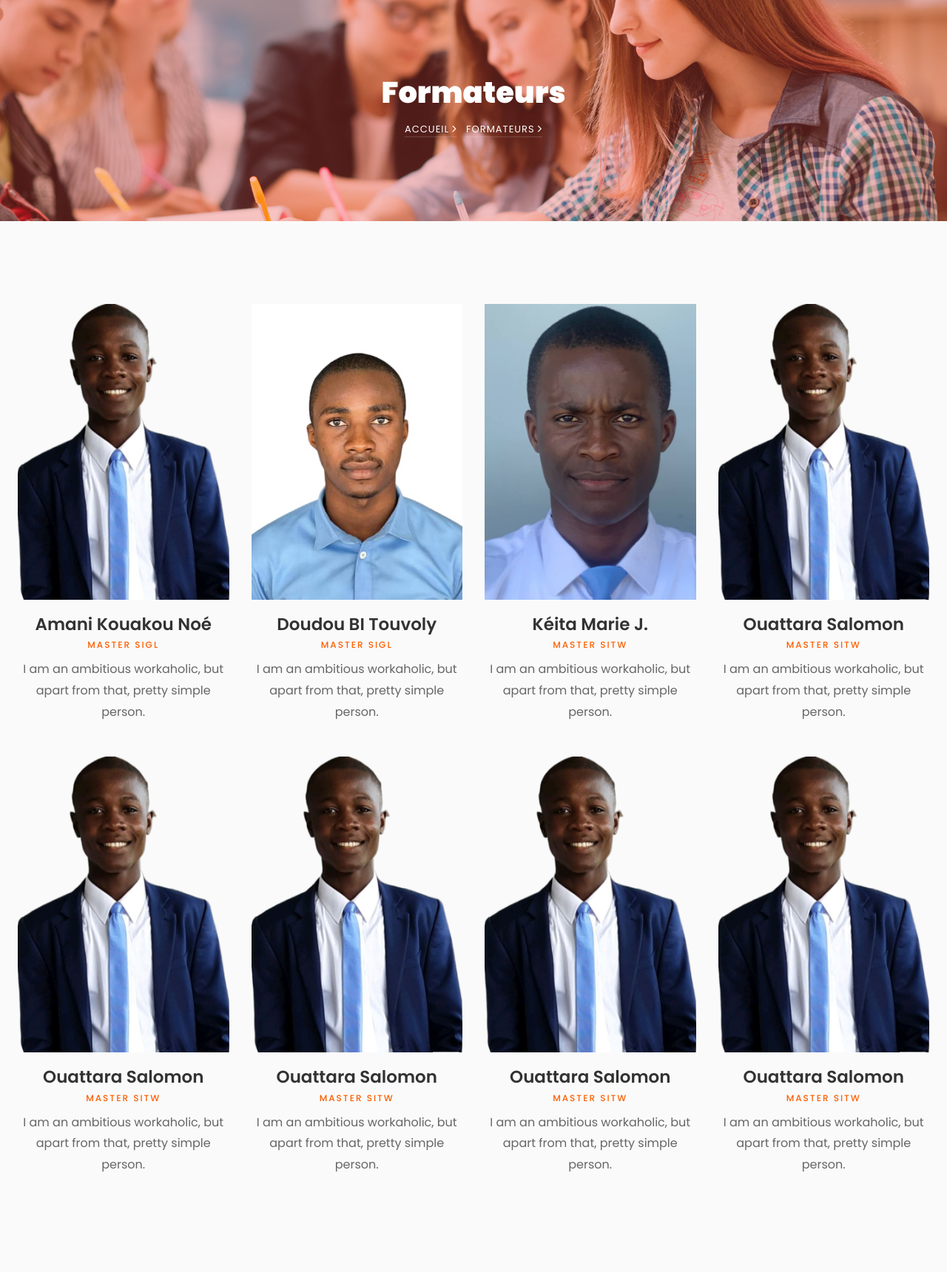
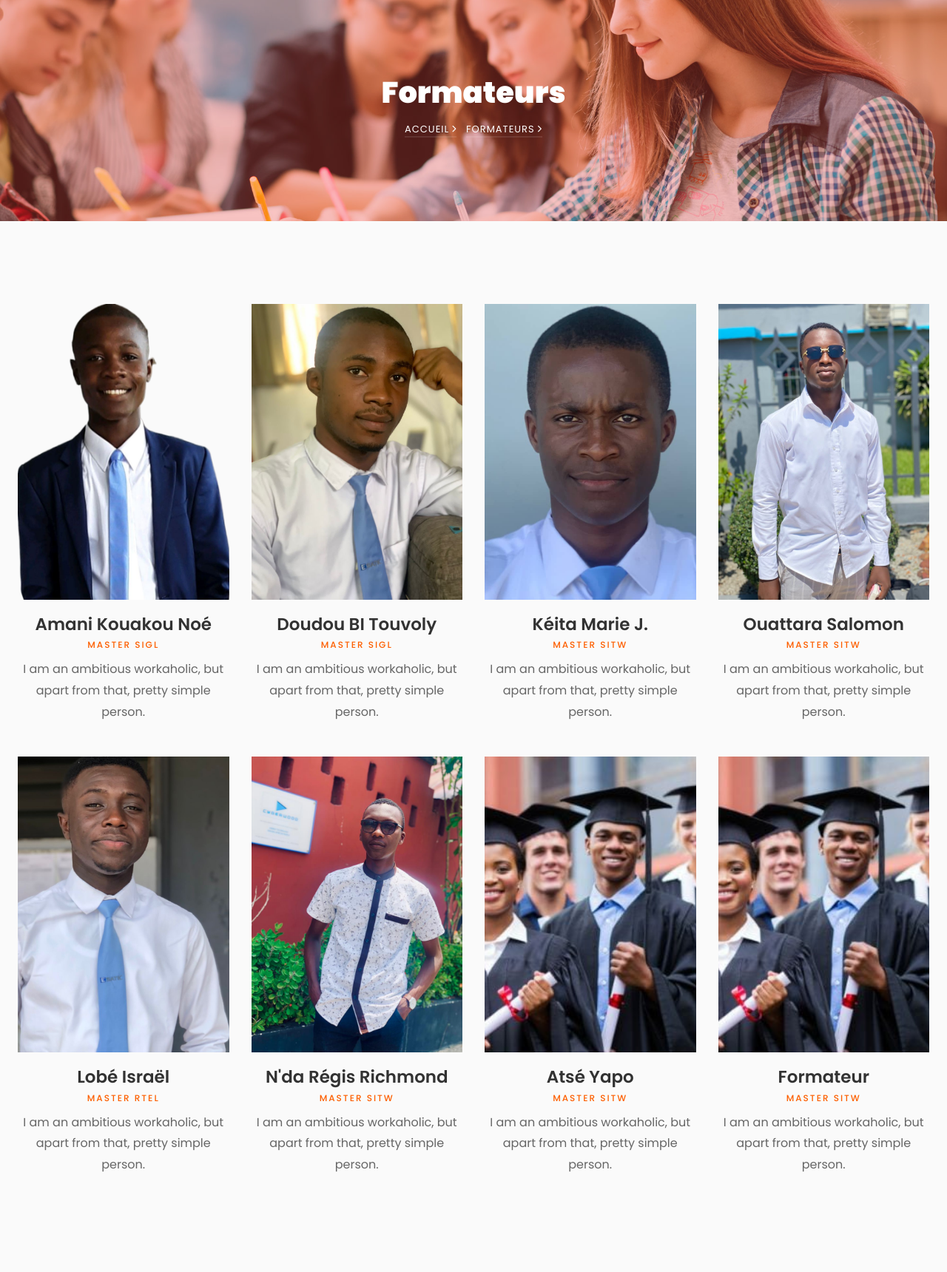
Before and after one commit to amaninoblesse/it_prepa, a Django app: page /it/teacher/ in a window 1280 px wide. Shown: the part 200-1920 px from the top of the page at 74% size. Run offline with Django 3.2, Linux system fonts and the light colour scheme; some libraries are stand-ins or nearby versions; some web fonts are replaced.

Commit message:
teacher pictures

```diff
--- a/it/templates/it/main/newindex.html
+++ b/it/templates/it/main/newindex.html
@@ -423,11 +423,11 @@
 					<div class="col-md-6 col-lg-3 ftco-animate">
 						<div class="staff">
 							<div class="img-wrap d-flex align-items-stretch">
-								<div class="img align-self-stretch" style="background-image: url(/static/assets/images/Doudou.jpeg);"></div>
+								<div class="img align-self-stretch" style="background-image: url(/static/assets/images/doudou_2.jpeg);"></div>
 							</div>
 							<div class="text pt-3 text-center">
 								<h3>Doudou BI Touvoly</h3>
-								<span class="position mb-2">Master SITW</span>
+								<span class="position mb-2">Master SIGL</span>
 								<div class="faded">
 									<p>I am an ambitious workaholic, but apart from that, pretty simple person.</p>
 									<ul class="ftco-social text-center">
@@ -443,7 +443,7 @@
 					<div class="col-md-6 col-lg-3 ftco-animate">
 						<div class="staff">
 							<div class="img-wrap d-flex align-items-stretch">
-								<div class="img align-self-stretch" style="background-image: url(/static/assets/images/amani.png);"></div>
+								<div class="img align-self-stretch" style="background-image: url(/static/assets/images/lobe.jpeg);"></div>
 							</div>
 							<div class="text pt-3 text-center">
 								<h3>Lobé Israël</h3>
--- a/it/templates/it/main/teacher.html
+++ b/it/templates/it/main/teacher.html
@@ -128,7 +128,7 @@
 					<div class="col-md-6 col-lg-3 ftco-animate">
 						<div class="staff">
 							<div class="img-wrap d-flex align-items-stretch">
-								<div class="img align-self-stretch" style="background-image: url(/static/assets/images/Doudou.jpeg);"></div>
+								<div class="img align-self-stretch" style="background-image: url(/static/assets/images/doudou_2.jpeg);"></div>
 							</div>
 							<div class="text pt-3 text-center">
 								<h3>Doudou BI Touvoly</h3>
@@ -168,7 +168,7 @@
                     <div class="col-md-6 col-lg-3 ftco-animate">
 						<div class="staff">
 							<div class="img-wrap d-flex align-items-stretch">
-								<div class="img align-self-stretch" style="background-image: url(/static/assets/images/amani.png);"></div>
+								<div class="img align-self-stretch" style="background-image: url(/static/assets/images/salomon.jpeg);"></div>
 							</div>
 							<div class="text pt-3 text-center">
 								<h3>Ouattara Salomon</h3>
@@ -189,11 +189,11 @@
                     <div class="col-md-6 col-lg-3 ftco-animate">
 						<div class="staff">
 							<div class="img-wrap d-flex align-items-stretch">
-								<div class="img align-self-stretch" style="background-image: url(/static/assets/images/amani.png);"></div>
+								<div class="img align-self-stretch" style="background-image: url(/static/assets/images/lobe.jpeg);"></div>
 							</div>
 							<div class="text pt-3 text-center">
-								<h3>Ouattara Salomon</h3>
-								<span class="position mb-2">Master SITW</span>
+								<h3>Lobé Israël</h3>
+								<span class="position mb-2">Master RTEL</span>
 								<div class="faded">
 									<p>I am an ambitious workaholic, but apart from that, pretty simple person.</p>
 									<ul class="ftco-social text-center">
@@ -209,10 +209,10 @@
                     <div class="col-md-6 col-lg-3 ftco-animate">
 						<div class="staff">
 							<div class="img-wrap d-flex align-items-stretch">
-								<div class="img align-self-stretch" style="background-image: url(/static/assets/images/amani.png);"></div>
+								<div class="img align-self-stretch" style="background-image: url(/static/assets/images/regis.jpeg);"></div>
 							</div>
 							<div class="text pt-3 text-center">
-								<h3>Ouattara Salomon</h3>
+								<h3>N'da Régis Richmond</h3>
 								<span class="position mb-2">Master SITW</span>
 								<div class="faded">
 									<p>I am an ambitious workaholic, but apart from that, pretty simple person.</p>
@@ -229,10 +229,10 @@
 					<div class="col-md-6 col-lg-3 ftco-animate">
 						<div class="staff">
 							<div class="img-wrap d-flex align-items-stretch">
-								<div class="img align-self-stretch" style="background-image: url(/static/assets/images/amani.png);"></div>
+								<div class="img align-self-stretch" style="background-image: url(/static/assets/images/étudiants-en-chine.jpeg);"></div>
 							</div>
 							<div class="text pt-3 text-center">
-								<h3>Ouattara Salomon</h3>
+								<h3>Atsé Yapo</h3>
 								<span class="position mb-2">Master SITW</span>
 								<div class="faded">
 									<p>I am an ambitious workaholic, but apart from that, pretty simple person.</p>
@@ -249,10 +249,10 @@
 					<div class="col-md-6 col-lg-3 ftco-animate">
 						<div class="staff">
 							<div class="img-wrap d-flex align-items-stretch">
-								<div class="img align-self-stretch" style="background-image: url(/static/assets/images/amani.png);"></div>
+								<div class="img align-self-stretch" style="background-image: url(/static/assets/images/étudiants-en-chine.jpeg);"></div>
 							</div>
 							<div class="text pt-3 text-center">
-								<h3>Ouattara Salomon</h3>
+								<h3>Formateur</h3>
 								<span class="position mb-2">Master SITW</span>
 								<div class="faded">
 									<p>I am an ambitious workaholic, but apart from that, pretty simple person.</p>
```
Also changed, not shown: static/assets/images/doudou_2.jpeg (added), static/assets/images/lobe.jpeg (added), static/assets/images/regis.jpeg (added), static/assets/images/salomon.jpeg (added).
